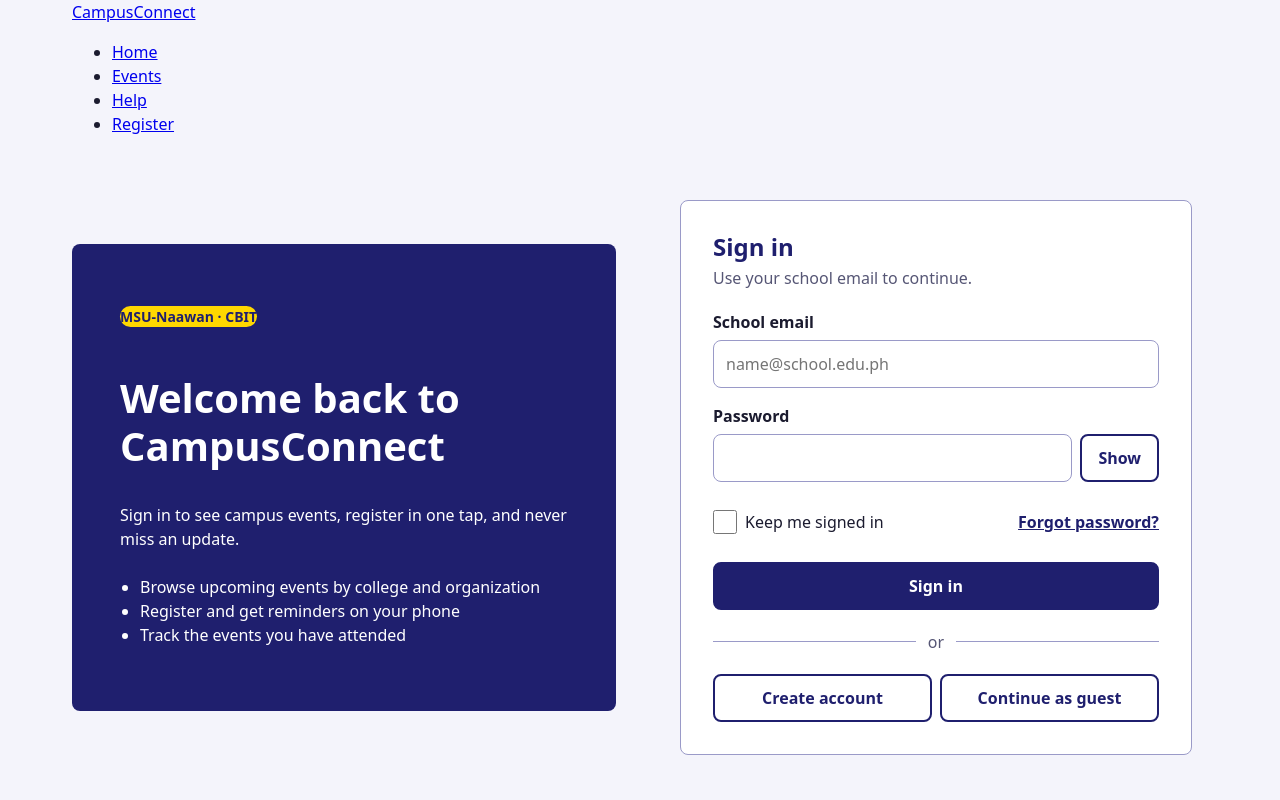
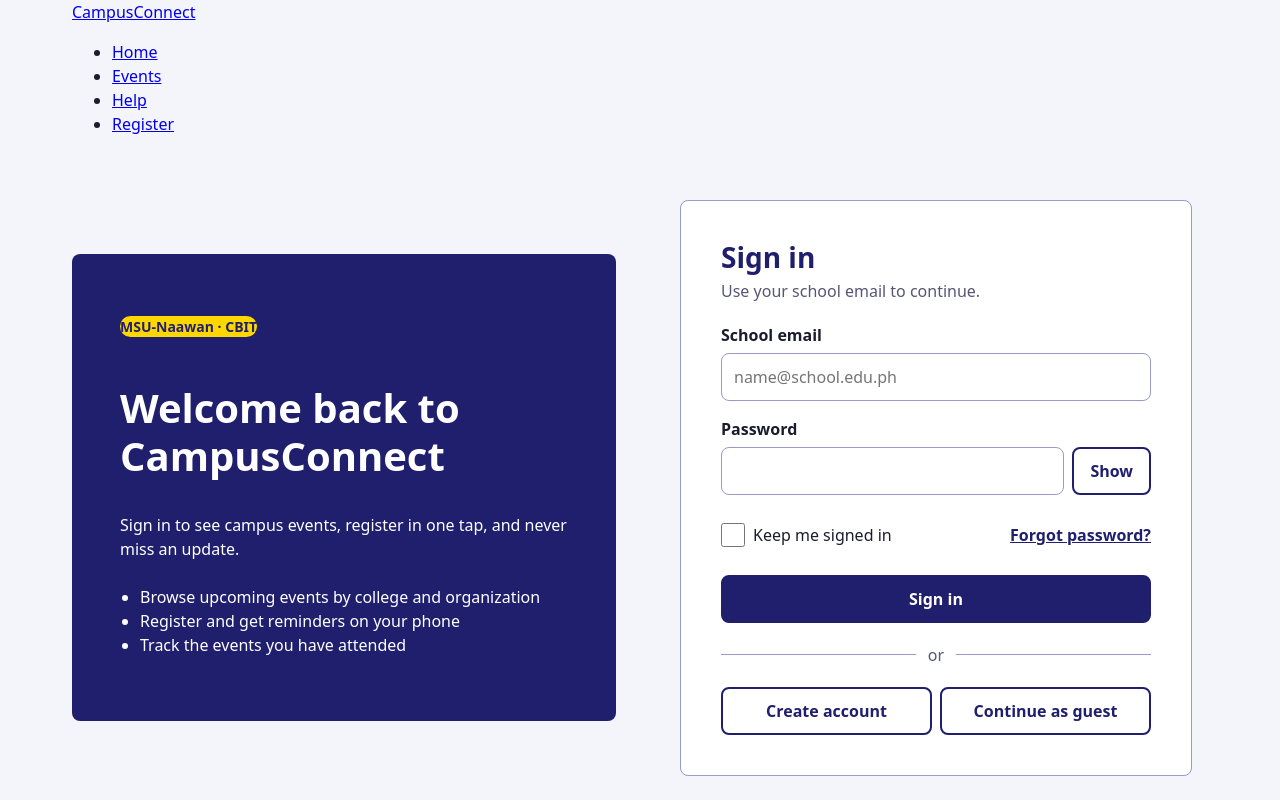
Before and after one commit to preciousmaedala/ccc181-week10-group1, a React (Vite) app: page / in a window 1280 px wide. Shown: the top 800 px of the page. Built offline with nearby package versions, Linux system fonts and the light colour scheme.

Commit message:
form: larger card padding and title from 1024px

```diff
--- a/src/styles/form.css
+++ b/src/styles/form.css
@@ -240,8 +240,15 @@
         .login-card           padding 2.5rem
         .login-card__title    font-size 1.75rem
    -------------------------------------------------------------------- */
+@media (min-width: 1024px) {
+  .login-card {
+    padding: 2.5rem;
+  }
 
-
+  .login-card__title {
+    font-size: 1.75rem;
+  }
+}
 
 
 /* ---- 4. 1280px and up ------------------------------------------------
```
